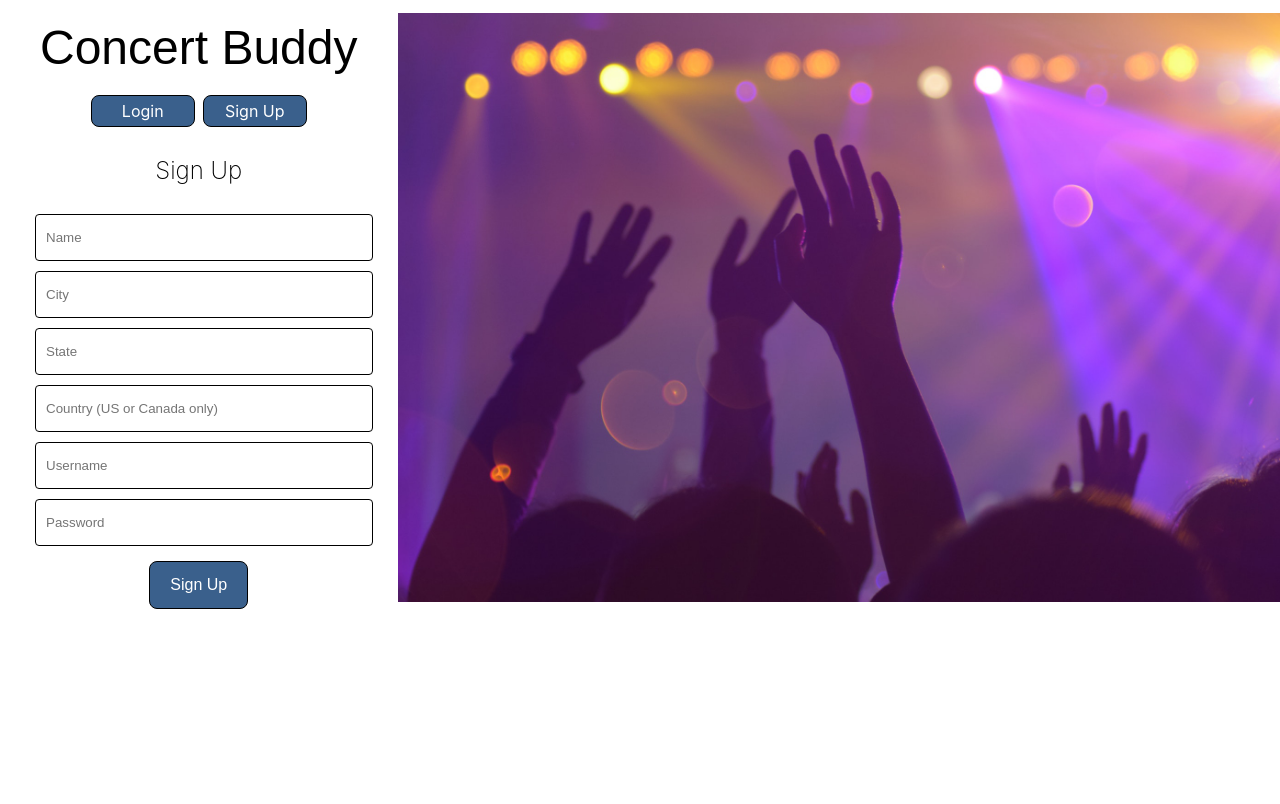
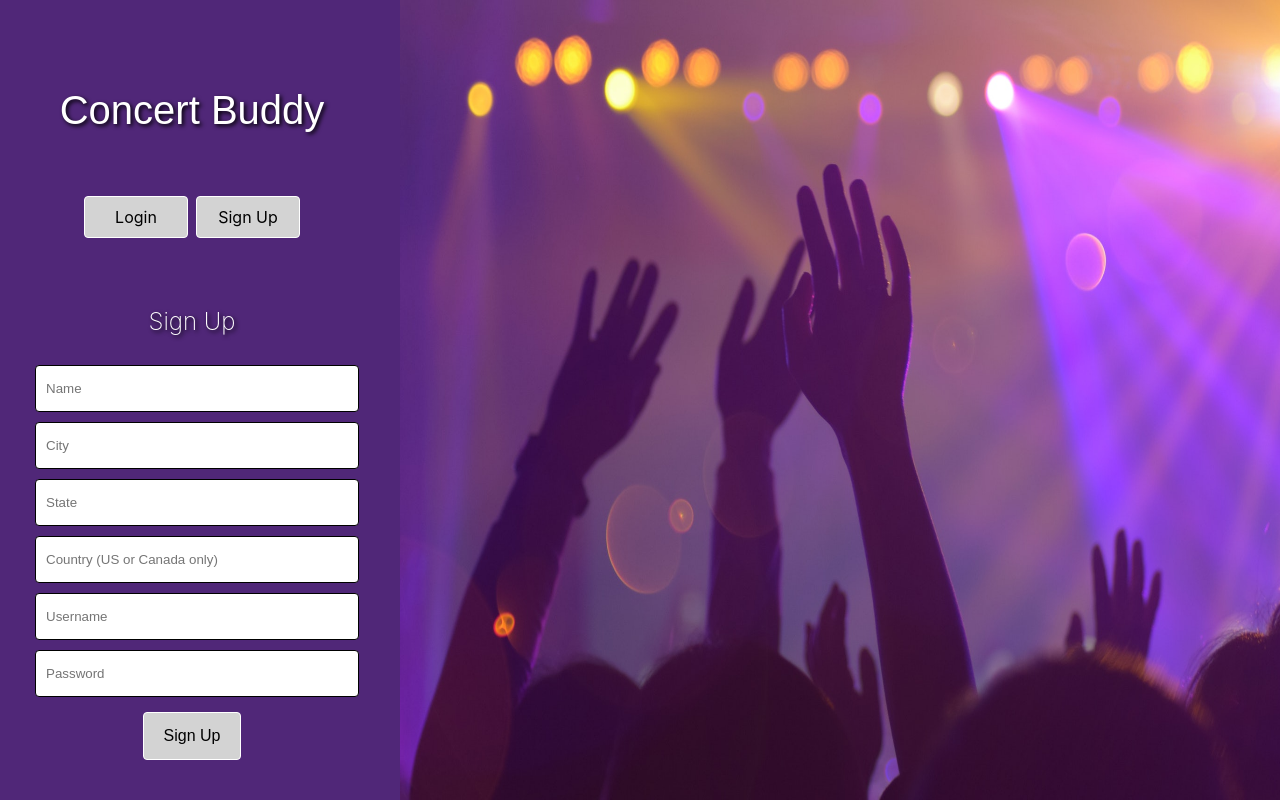
Before and after one commit to racheladaw/concert-buddy-frontend, a React (Create React App) app: page /signup in a window 1280 px wide. Built offline with nearby package versions, Linux system fonts and the light colour scheme; no server answers.

Commit message:
Added styling for welcome page

```diff
--- a/src/App.css
+++ b/src/App.css
@@ -21,31 +21,35 @@
 } */
 
 .Welcome {
+  background-color: #502778;
   align-items: center;
+  width: 100%;
+  height: 100%;
   display: grid;
-  grid:
-  'header header'
-  'menu logo';
+  grid-template-columns: 30% 70%;
+  grid-template-rows: 100%;
+  grid-gap: 1rem;
 }
 
 .Welcome h4 {
-  text-align: center;
-  margin: 20px 10px;
-  font-size: 3em;
+  font-size: 2.5em;
   font-family: Arial, Helvetica, sans-serif;
   font-weight: 200;
-  grid-area: header;
+  color: white;
+  padding: 5px 0px;
+  text-shadow: 2px 2px 4px #000000;
+  /* grid-area: header; */
 }
 
 .welcome-link {
   display: inline-block;
-  border-radius: 8px;
-  color: white;
+  border-radius: 4px;
+  color: black;
   width: 70px;
-  background-color: #3a608c;
-  padding: 5px 16px;
-  margin: 0px 4px 5px 4px;
-  border: 1px solid black;
+  background-color: #D3D3D3;
+  padding: 10px 16px;
+  margin: 5px 4px 5px 4px;
+  border: 1px solid white;
   text-decoration: none;
 }
 
@@ -54,14 +58,20 @@
 }
 
 .welcome-text {
-  grid-area: menu;
+  /* grid-area: menu; */
   text-align: center;
   padding-left: 30px;
   padding-right: 30px;
+  grid-row: 1 / 2;
+  grid-column: 1 / 2;
 }
 
 .logo {
-  grid-area: logo;
+  /* grid-area: logo; */
+  height: 100%;
+  width: 100%;
+  grid-row: 1 / 2;
+  grid-column: 2 / 2;
 }
 
 .logo img {
@@ -72,7 +82,12 @@
 
 .Login {
   font-size: 1em;
-  padding: 2px 20px;
+  padding-top: 100px;
+}
+
+.SignUp {
+  font-size: 1em;
+  padding-top: 40px;
 }
 
 .text-input {
@@ -85,13 +100,13 @@
 }
 
 .submit-input {
-  background-color: #3a608c;
-  color: white;
-  border: 1px solid black;
+  background-color: #D3D3D3;
+  color: black;
+  border: 1px solid white;
   padding: 14px 20px;
   margin: 10px 10px;
   cursor: pointer;
-  border-radius: 8px;
+  border-radius: 4px;
   font-size: 1em;
 }
 
@@ -102,11 +117,15 @@
 .Login h3 {
   font-size: 1.5em;
   font-weight: 150;
+  color: white;
+  text-shadow: 2px 2px 4px #000000;
 }
 
 .SignUp h3 {
   font-size: 1.5em;
   font-weight: 150;
+  color: white;
+  text-shadow: 2px 2px 4px #000000;
 }
 
 .logout-button {
```
